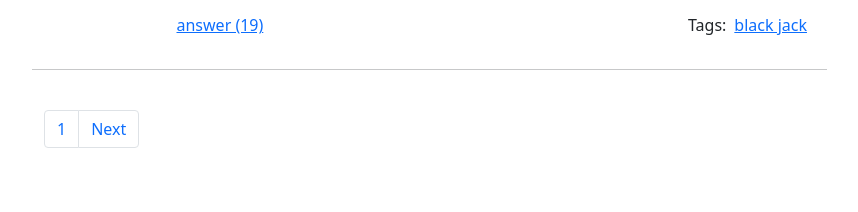
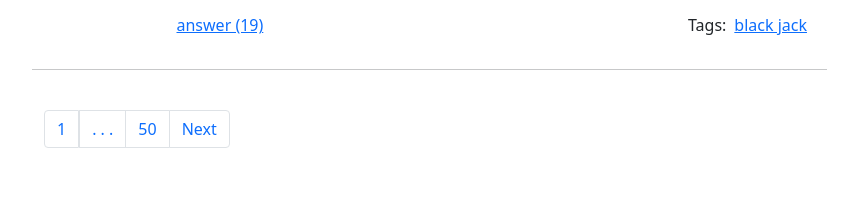
Before and after one commit to ITesserakt/Technopark-WEB, a Django app: page / in a window 1280 px wide. Shown: the part 4829-5041 px from the top of the page, without its empty margins (38-896 px from the left). Run offline with Django 3.2, Linux system fonts and the light colour scheme; some libraries are stand-ins or nearby versions.

Commit message:
Better pagination

```diff
--- a/templates/pagination.html
+++ b/templates/pagination.html
@@ -6,6 +6,13 @@
         {% endif %}
         <li class="page-item"><a class="page-link" href="?page={{ objects.number }}">{{ objects.number }}</a>
         </li>
+        {% if objects.number != objects.paginator.num_pages %}
+            <li class="page-link">. . .</li>
+            <li class="page-item">
+                <a class="page-link"
+                   href="?page={{ objects.paginator.num_pages }}">{{ objects.paginator.num_pages }}</a>
+            </li>
+        {% endif %}
         {% if objects.has_next %}
             <li class="page-item"><a class="page-link" href="?page={{ objects.next_page_number }}">Next</a>
             </li>
```
